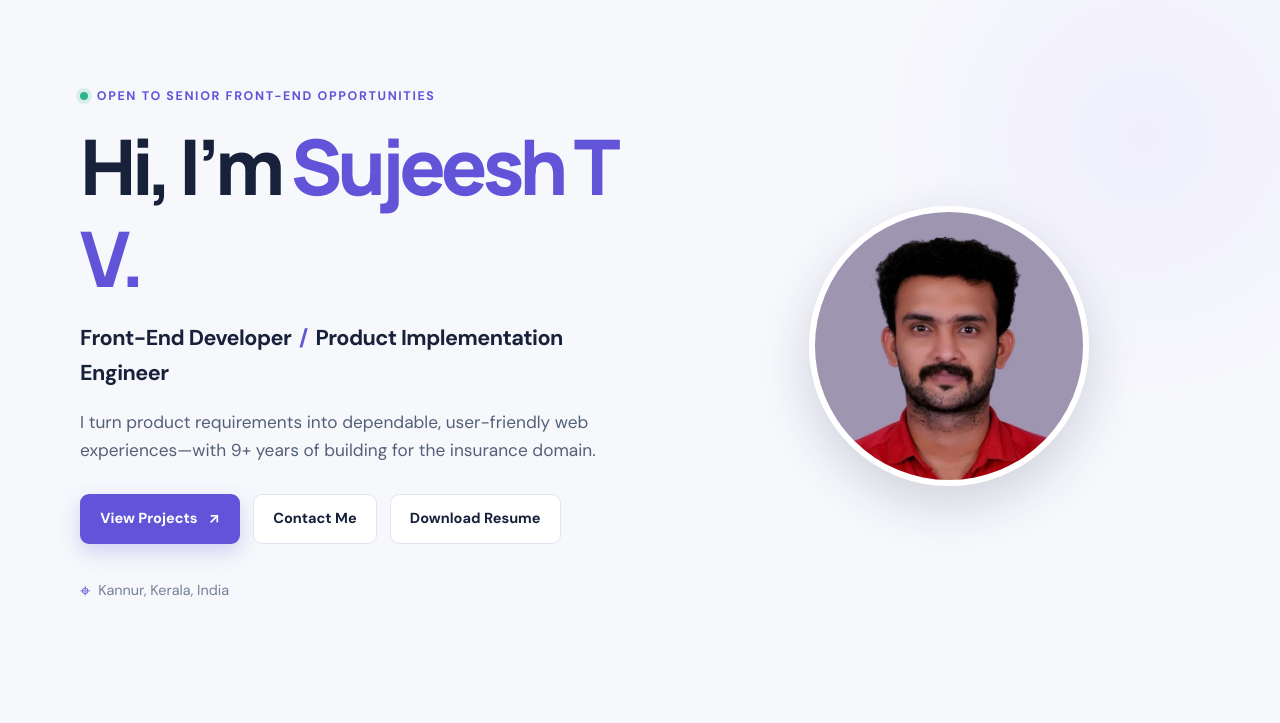
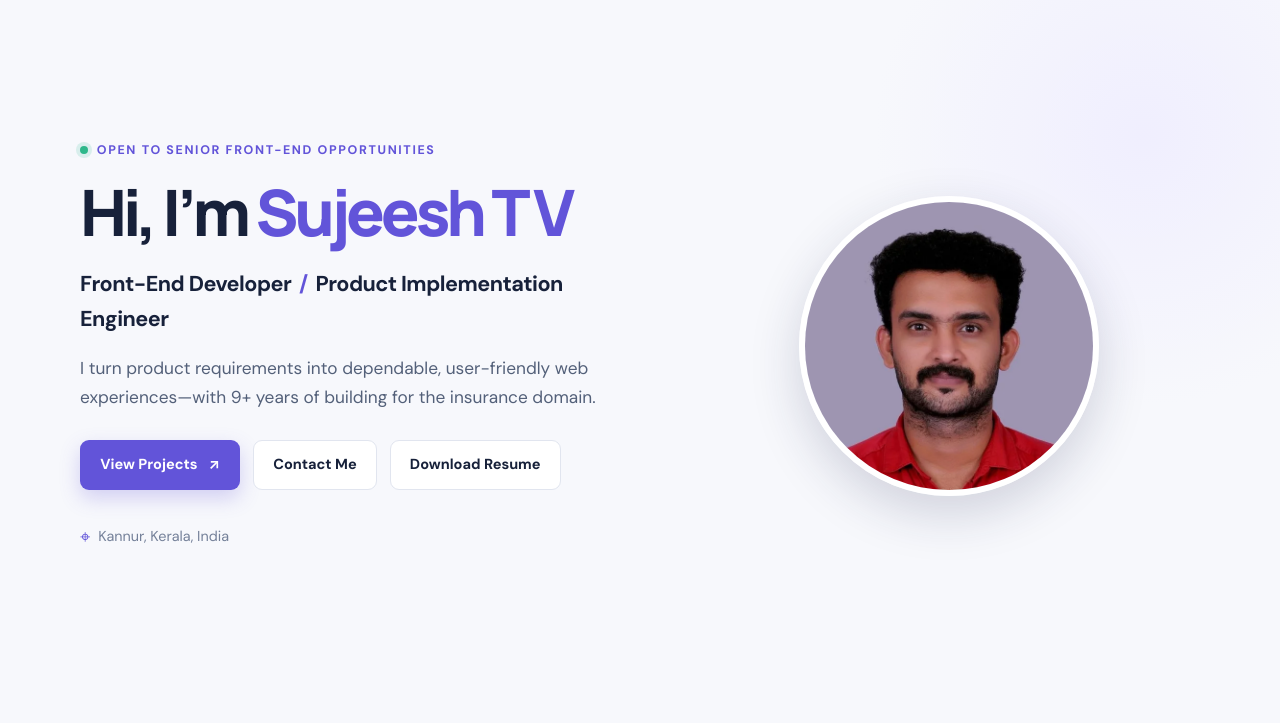
Before and after one commit to sujeeshthaivalappil/portfolio, a plain HTML site: page index.html in a window 1280 px wide. Shown: the part 77-800 px from the top of the page. Drawn offline with Linux system fonts and the light colour scheme.

```diff
--- a/css/style.css
+++ b/css/style.css
@@ -72,7 +72,7 @@ img, svg { display: block; }
 .status-dot { width: 8px; height: 8px; border-radius: 50%; background: #2db78a; box-shadow: 0 0 0 4px color-mix(in srgb, #2db78a 15%, transparent); }
 h1, h2, h3, p { margin-top: 0; }
 h1, h2, h3 { font-family: var(--font-heading); line-height: 1.2; }
-h1 { max-width: 650px; margin-bottom: 1rem; font-size: clamp(2.9rem, 6vw, 5rem); font-weight: 800; letter-spacing: -.065em; }
+h1 { max-width: 650px; margin-bottom: 1rem; font-size: clamp(2.9rem, 6vw, 4rem); font-weight: 800; letter-spacing: -.065em; }
 .accent-text { color: var(--accent); }
 .hero-role { margin-bottom: 1rem; color: var(--text); font-size: clamp(1.05rem, 2vw, 1.35rem); font-weight: 700; letter-spacing: -.025em; }
 .hero-role span { padding: 0 .2rem; color: var(--accent); }
@@ -89,7 +89,7 @@ h1 { max-width: 650px; margin-bottom: 1rem; font-size: clamp(2.9rem, 6vw, 5rem);
 .hero-location span { color: var(--accent); font-size: 1.15rem; }
 .hero-art { position: relative; display: grid; min-height: 390px; place-items: center; margin: 0; }
 .hero-art picture { display: block; }
-.hero-photo { width: 280px; height: 280px; border: 6px solid #fff; border-radius: 50%; object-fit: cover; box-shadow: 0 18px 50px rgba(34, 41, 79, .18); }
+.hero-photo { width: 300px; height: 300px; border: 6px solid #fff; border-radius: 50%; object-fit: cover; box-shadow: 0 18px 50px rgba(34, 41, 79, .18); }
 
 /* Shared section layouts */
 .section-heading { max-width: 670px; margin-bottom: 2.8rem; }
--- a/index.html
+++ b/index.html
@@ -45,7 +45,7 @@
         <div class="container hero-layout">
           <div class="hero-copy">
             <p class="eyebrow"><span class="status-dot"></span> Open to senior front-end opportunities</p>
-            <h1 id="hero-title">Hi, I’m <span class="accent-text">Sujeesh T V.</span></h1>
+            <h1 id="hero-title">Hi, I’m <span class="accent-text">Sujeesh T V</span></h1>
             <p class="hero-role">Front-End Developer <span aria-hidden="true">/</span> Product Implementation Engineer</p>
             <p class="hero-description">I turn product requirements into dependable, user-friendly web experiences—with 9+ years of building for the insurance domain.</p>
             <div class="hero-actions">
```
Also changed, not shown: 1 other file.
